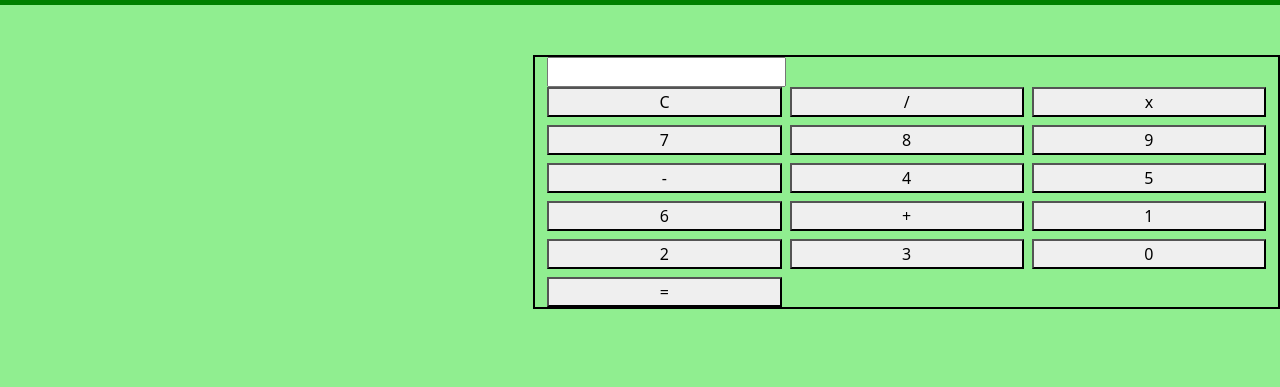
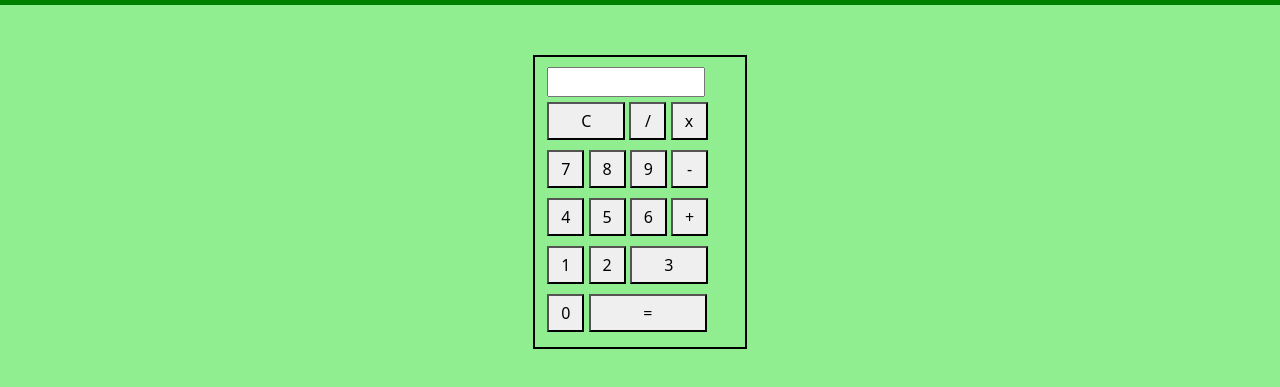
Before and after one commit to Talves21/Calculator, a plain HTML site: page index.html in a window 1280 px wide. Shown: the part 99-486 px from the top of the page. Drawn offline with Linux system fonts and the light colour scheme.

Commit message:
Redone HTML and CSS again 👎
Once again revitalizing the HTML and CSS portion

```diff
--- a/CSS/style.css
+++ b/CSS/style.css
@@ -10,11 +10,27 @@ main {
 
 .calculator {
     border: 2px solid black;
+    padding: 10px 20px;
 }
 
-.buttons {
-    display: grid;
-    grid-template-columns: repeat(3, 1fr);
-    grid-gap: 8px;
+#result {
+    width: 85%;
+}
 
+#clear {
+    width: 42%;
 }
+
+#equals {
+    width: 64%;
+}
+
+#three {
+    width: 42%;
+}
+
+.calcButton {
+    width: 20%;
+    padding: 5px 10px;
+    margin: 5px auto;
+}
--- a/JS/app.js
+++ b/JS/app.js
@@ -1,3 +1,8 @@
 let input;
 let operation;
 let input2;
+let buttons = document.querySelectorAll('.calcButtons');
+
+function displayValue() {
+
+}
--- a/index.html
+++ b/index.html
@@ -16,26 +16,52 @@
         <section>
             <div class="row pt-5">
                 <div class="col-5"></div>
-                <div class="col-7 calculator">
+                <div class="col-2 calculator">
                     <input type="text" value="" id="result">
-                    <div class="buttons">
-                        <button onclick="" class="calcButton">C</button>
-                        <button onclick="" class="calcButton">/</button>
-                        <button onclick="" class="calcButton">x</button>
-                        <button onclick="" class="calcButton">7</button>
-                        <button onclick="" class="calcButton">8</button>
-                        <button onclick="" class="calcButton">9</button>
-                        <button onclick="" class="calcButton">-</button>
-                        <button onclick="" class="calcButton">4</button>
-                        <button onclick="" class="calcButton">5</button>
-                        <button onclick="" class="calcButton">6</button>
-                        <button onclick="" class="calcButton">+</button>
-                        <button onclick="" class="calcButton">1</button>
-                        <button onclick="" class="calcButton">2</button>
-                        <button onclick="" class="calcButton">3</button>
-                        <button onclick="" class="calcButton">0</button>
-                        <button onclick="" class="calcButton">=</button>
+
+                    <div class="row">
+                        <div class="col-12">
+                            <button class="calcButton" id="clear">C</button>
+                            <button class="calcButton">/</button>
+                            <button class="calcButton">x</button>
+                        </div>
+                    </div>
+
+                    <div class="row">
+                        <div class="col-12">
+                            <button class="calcButton">7</button>
+                            <button class="calcButton">8</button>
+                            <button class="calcButton">9</button>
+                            <button class="calcButton">-</button>
+                        </div>
+                    </div>
+
+                    <div class="row">
+                        <div class="col-12">
+                            <button class="calcButton">4</button>
+                            <button class="calcButton">5</button>
+                            <button class="calcButton">6</button>
+                            <button class="calcButton">+</button>
+                        </div>
+                    </div>
+
+                    <div class="row">
+                        <div class="col-12">
+                            <button class="calcButton">1</button>
+                            <button class="calcButton">2</button>
+                            <button class="calcButton" id="three">3</button>
+                        </div>
+                    </div>
+
+                    <div class="row">
+                        <div class="col-12">
+                            <button class="calcButton">0</button>
+                            <button class="calcButton" id="equals">=</button>
+                        </div>
+                    </div>
                 </div>
+                <div class="col-5"></div>
+
             </div>
         </section>
     </main>
```
